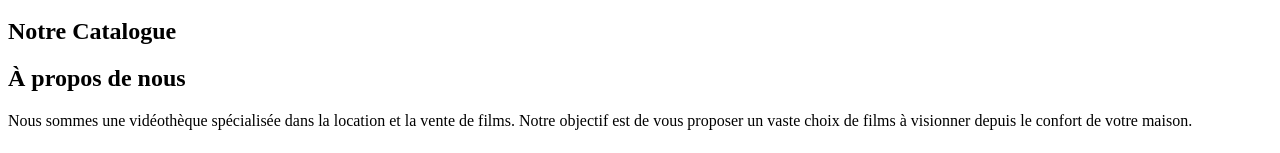
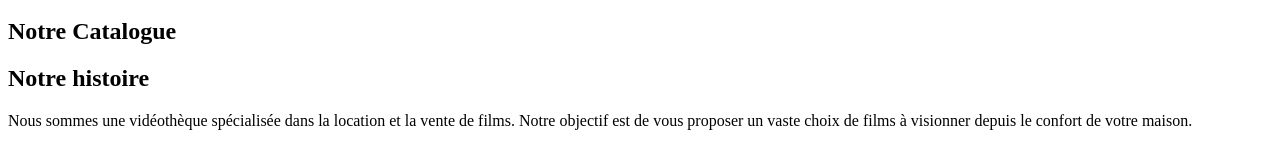
Before and after one commit to 03Sly03/videotek, a plain HTML site: page index.html in a window 1280 px wide. Shown: the part 181-334 px from the top of the page. Drawn offline with Linux system fonts and the light colour scheme.

Commit message:
ajout style section about

```diff
--- a/index.html
+++ b/index.html
@@ -31,7 +31,7 @@
     </section>
 
     <section id="about" class="about">
-        <h2>À propos de nous</h2>
+        <h2>Notre histoire</h2>
         <p>Nous sommes une vidéothèque spécialisée dans la location et la vente de films. Notre objectif est de vous proposer un vaste choix de films à visionner depuis le confort de votre maison.</p>
     </section>
 
```
